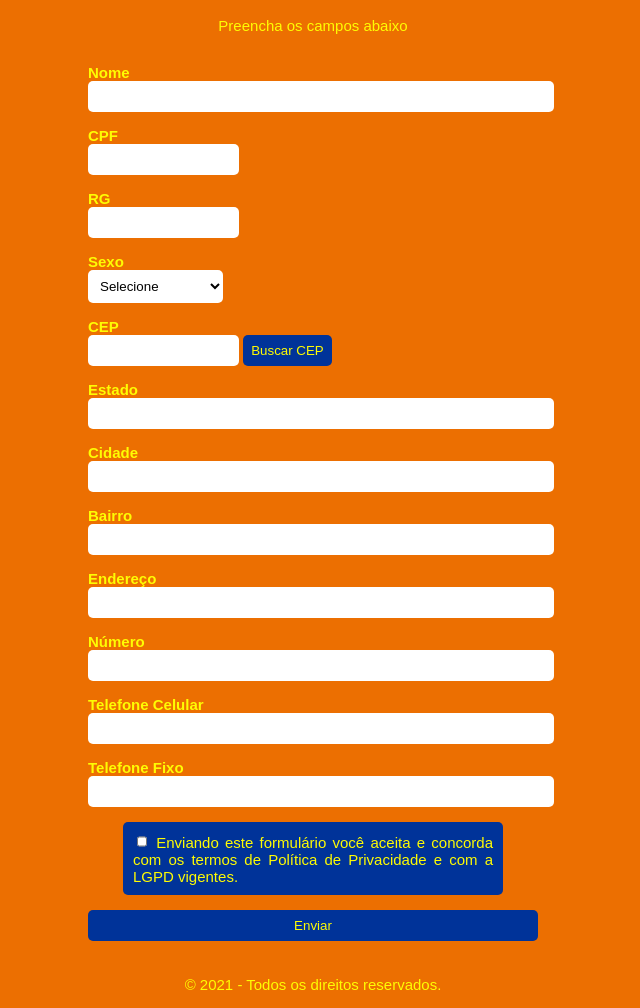
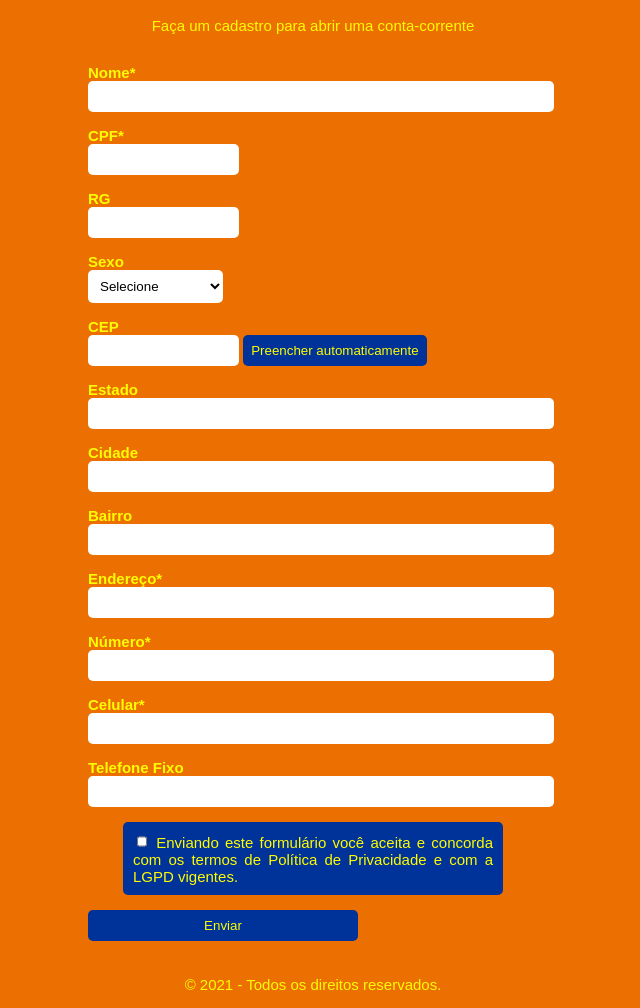
Before and after one commit to danrusman/formulario-cadastro-pessoal, a plain HTML site: page index.html in a window 1280 px wide. Shown: the part 237-1245 px from the top of the page, without its empty margins (327-967 px from the left). Drawn offline with Linux system fonts and the light colour scheme.

Commit message:
Update CSS

```diff
--- a/css/style.css
+++ b/css/style.css
@@ -68,13 +68,14 @@ label {
 }
 
 #enviar {
-    width: 100%;
+    width: 60%;
     background: #003399;
     border: none;
     color: #fefc03;
     border-radius: 5px;
     padding: 8px;
     margin: 0 0 20px 0;
+    align-self: center;
 }
 
 #enviar:hover, #buscarCep:hover {
--- a/index.html
+++ b/index.html
@@ -16,18 +16,18 @@
     <div>
         <img id="logoItau" src="imagens/logo_itau.png" alt="Logo do Itaú">
         <h1>Cadastro Pessoal</h1>
-        <p>Preencha os campos abaixo</p>
+        <p>Faça um cadastro para abrir uma conta-corrente</p>
     </div>
 
     <form method="POST" action="" id="formulario" name="formulario">
         <fieldset id="dados">
             <div>
-                <label class="campo">Nome</label>
+                <label class="campo">Nome*</label>
                 <input type="text" name="nome" id="nome">
             </div>
 
             <div class="cpf">
-                <label class="campo">CPF</label>
+                <label class="campo">CPF*</label>
                 <input type="text" name="cpf" id="cpf">
             </div>
 
@@ -49,7 +49,7 @@
                 <label class="campo">CEP</label>
                 <input name="cep" type="text" id="cep" value="" size="10" maxlength="9" onblur="pesquisacep(this.value);" />
                 <!--<input type="text" name="cep" id="cep">-->
-                <button type="button" name="buscarCep" id="buscarCep" onclick="buscarCep()">Buscar CEP</button>
+                <button type="button" name="buscarCep" id="buscarCep" onclick="buscarCep()">Preencher automaticamente</button>
             </div>
 
             <div>
@@ -71,18 +71,18 @@
             </div>
 
             <div>
-                <label class="campo">Endereço</label>
+                <label class="campo">Endereço*</label>
                 <input name="endereco" type="text" id="endereco" size="60"/>
                 <!--<input type="text" name="endereco" id="endereco" required>-->
             </div>
 
             <div>
-                <label class="campo">Número</label>
-                <input type="text" name="numero" id="numero" required>
+                <label class="campo">Número*</label>
+                <input type="text" name="numero" id="numero">
             </div>
 
             <div class="campo">
-                <label>Telefone Celular</label>
+                <label>Celular*</label>
                 <input type="text" name="telefoneCelular" id="telefoneCelular">
             </div>
 
```
Also changed, not shown: js/buscaCEP.js (line endings or trailing spaces).
